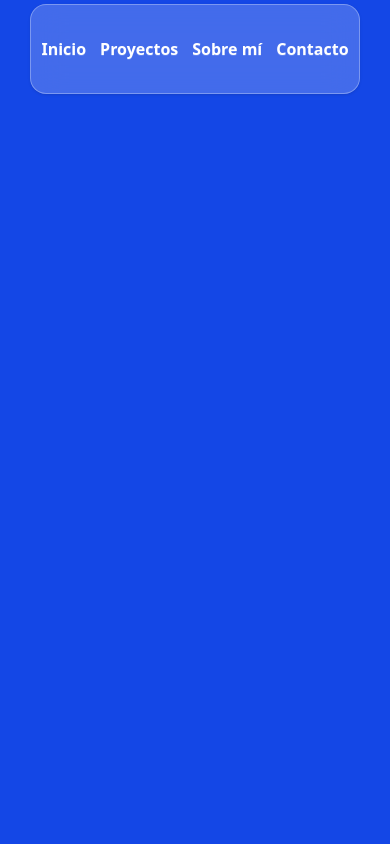
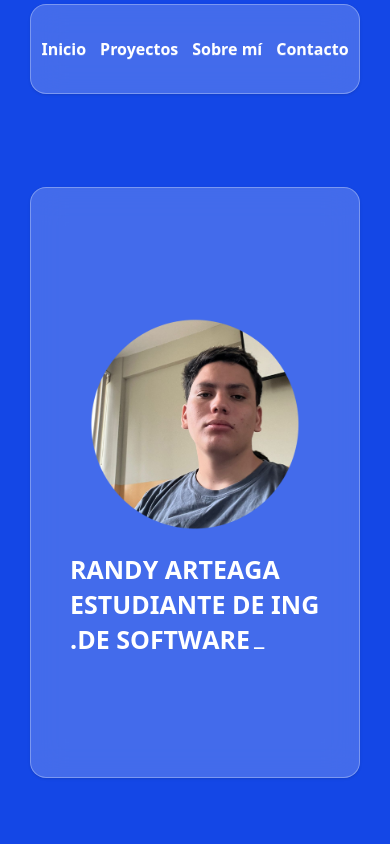
Before and after one commit to SteimberAZ/Portafolio, a React (Vite) app: page / in a window 390 px wide. Shown: the top 844 px of the page. Built offline with nearby package versions, Linux system fonts and the light colour scheme.

Commit message:
plss god plss

```diff
--- a/src/App.tsx
+++ b/src/App.tsx
@@ -76,7 +76,7 @@ function App() {
   return (
 
 
-    <div className="container-scroll  w-screen h-screen flex md:flex-row flex-col bg-blue-700 justify-center items-center text-black px-[500vw] py-[180vh]  md:py-[0vh]    gap-[200px] z-1 overflow-auto">
+    <div className="container-scroll  w-screen h-screen flex md:flex-row flex-col bg-blue-700 justify-center items-center text-black px-[0vw] md:px-[500vw] py-[180vh]  md:py-[0vh]    gap-[200px] z-1 overflow-auto">
 
       {/* 🧭 NAVBAR */}
       <Navbar items={itemsNav} onNavigate={handleNavigate} />
--- a/src/index.css
+++ b/src/index.css
@@ -95,7 +95,10 @@ html, body {
 
 .container-scroll {
   overflow-x: hidden;
-  scroll-behavior: smooth;
+  overflow-y: hidden;
+
+  overscroll-behavior: none;
+  touch-action: none;
 }
 
 /* Oculta scrollbar sin quitar scroll */
```
